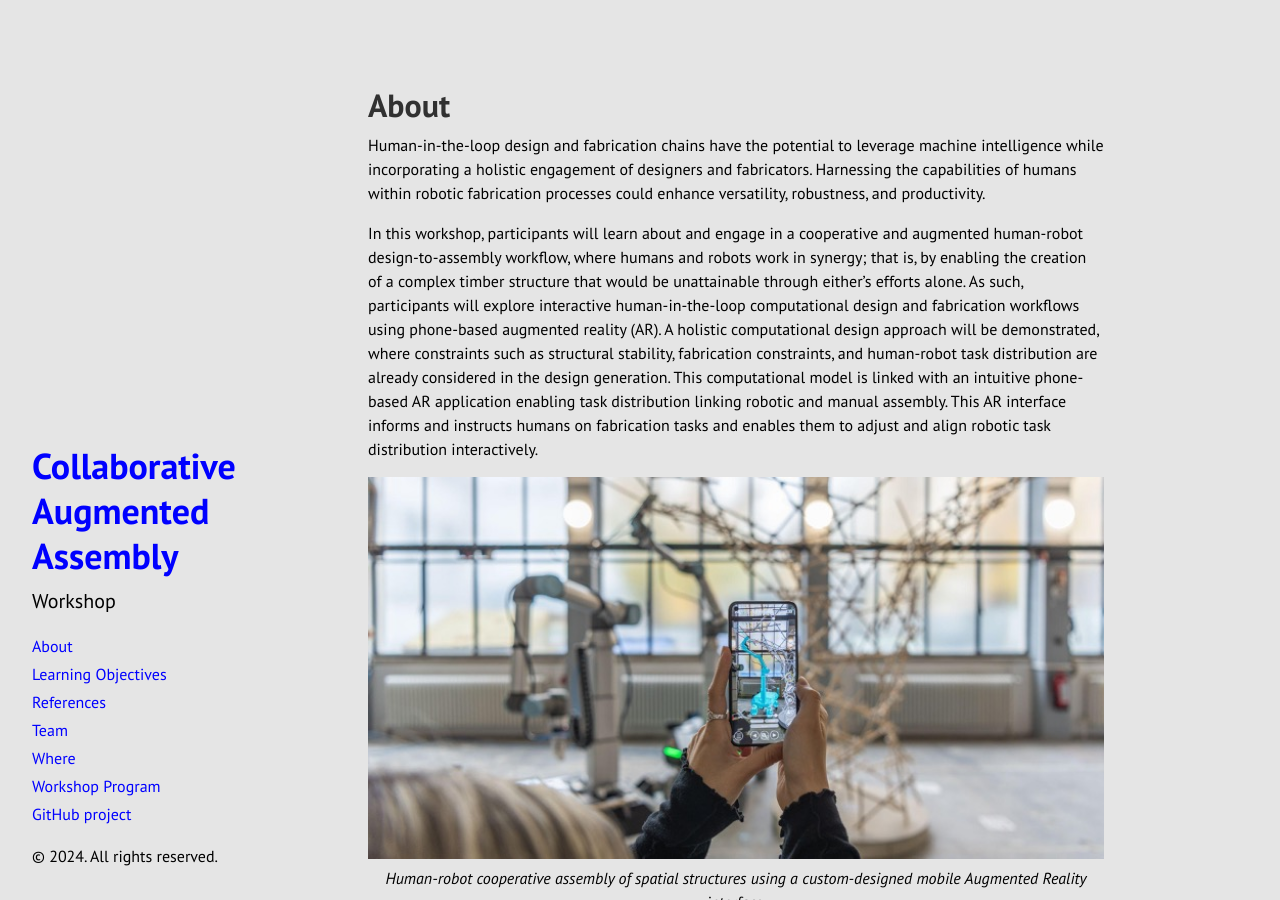
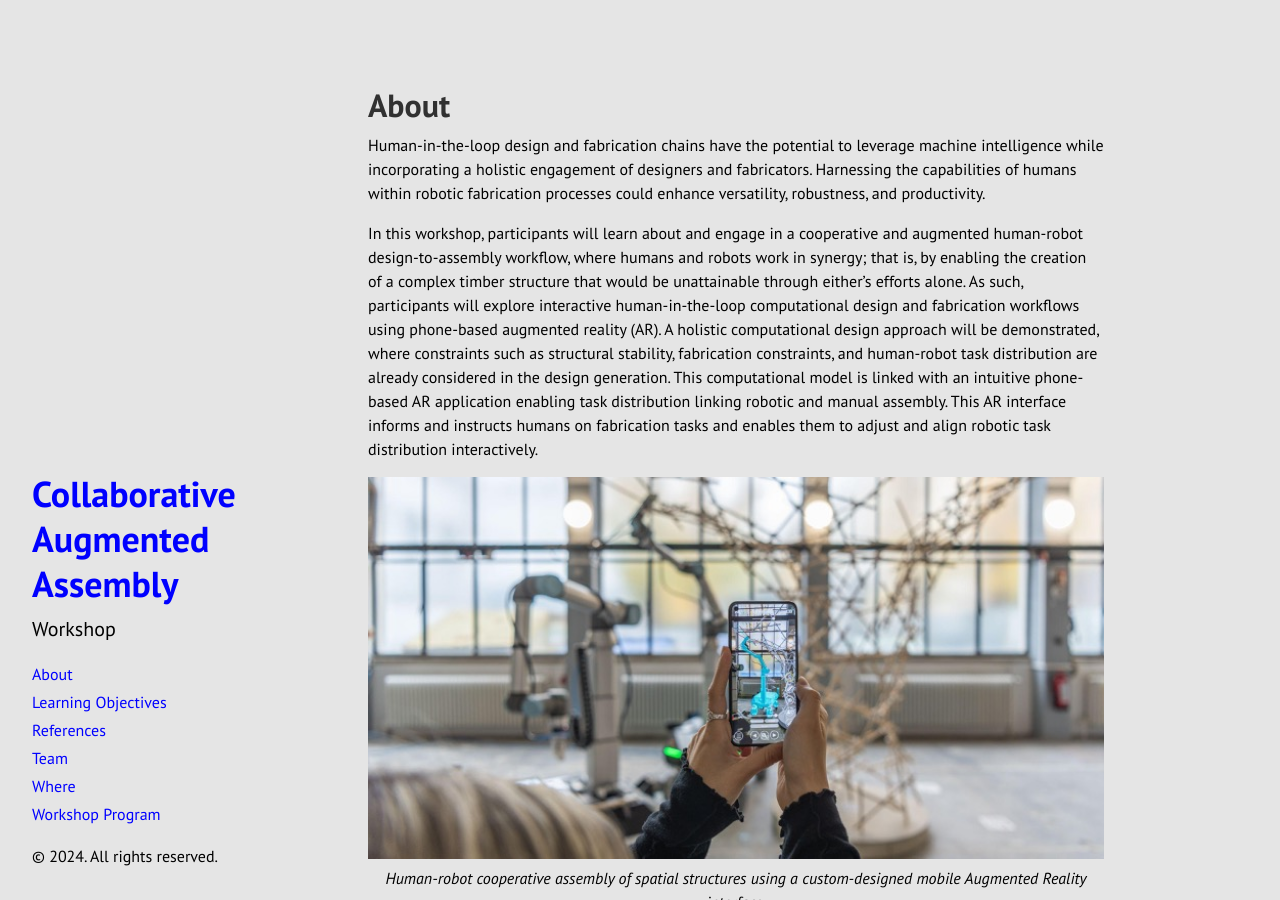
Before and after one commit to HUMA-LabforAdvancedTechnologyinArch/robarch24, a Jekyll site: the page built from docs/index.md, in a window 1280 px wide and 900 px high. Built offline with Jekyll 4.4.1, drawn with Linux system fonts in a browser that asks for light colours; Markdown is read by kramdown in place of the engine named in the settings.

Commit message:
Update sidebar.html

```diff
--- a/docs/_includes/sidebar.html
+++ b/docs/_includes/sidebar.html
@@ -26,7 +26,8 @@
         {% endif %}
       {% endfor %}
 
-      <a class="sidebar-nav-item" href="{{ site.github.repo }}">GitHub project</a>
+      <!-- This anchor tag creates another navigation link to the GitHub project repository. -->
+      <!-- <a class="sidebar-nav-item" href="{{ site.github.repo }}">GitHub project</a> -->
     </nav>
 
     <p>&copy; {{ site.time | date: '%Y' }}. All rights reserved.</p>
```
